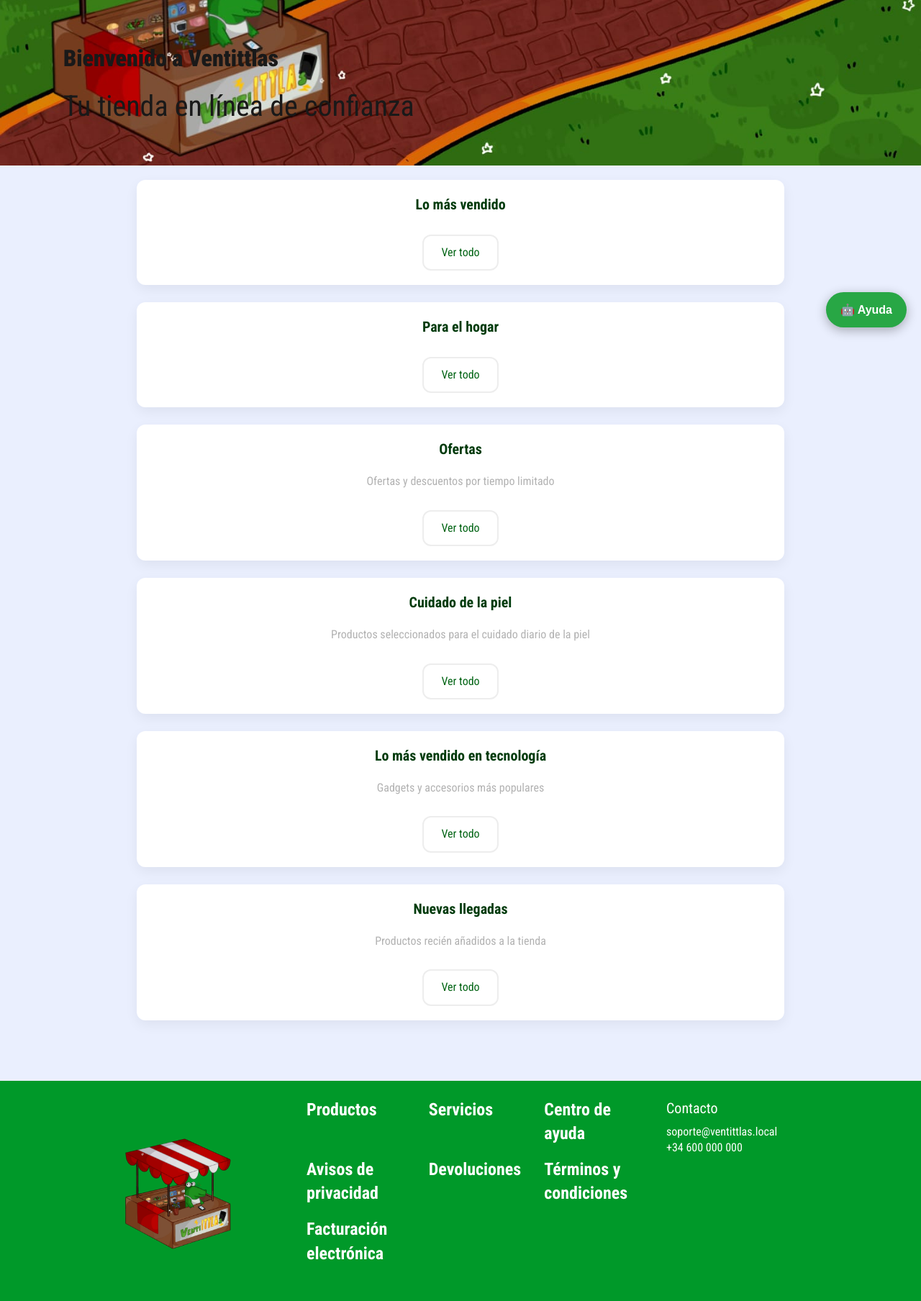
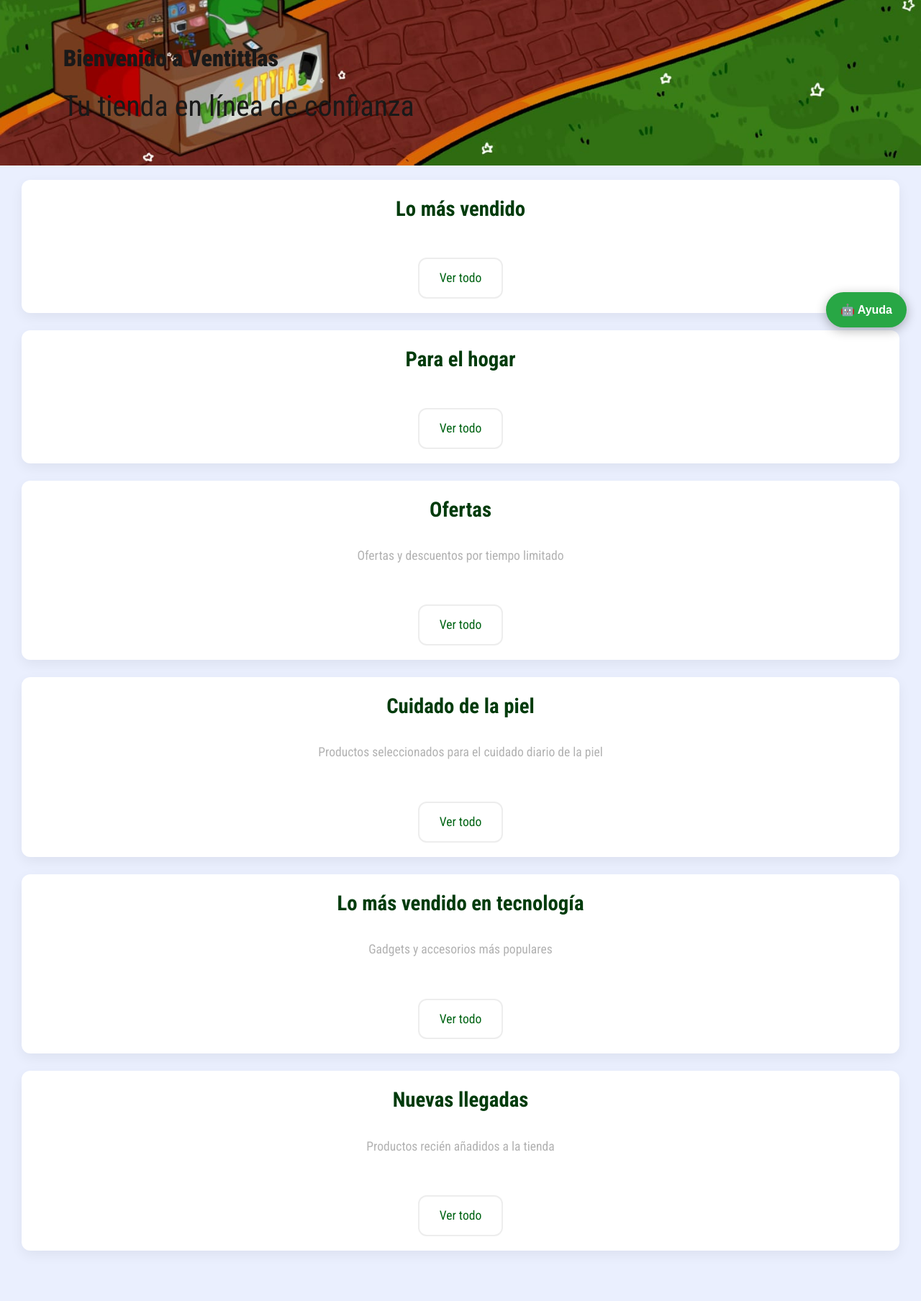
Before and after one commit to RogerRh-23/Ventittlas, a PHP site: page / in a window 1280 px wide. Shown: the part 325-2133 px from the top of the page at 72% size. Run offline with PHP 8.4, Linux system fonts and the light colour scheme; data that the repository does not hold is empty.

Commit message:
modified scss/components/_header.scss

```diff
--- a/index.html
+++ b/index.html
@@ -22,37 +22,37 @@
     <main class="site-main">
         <section class="featured-products">
             <h2>Lo más vendido</h2>
-            <div class="products-grid" data-products data-filter="best_seller" data-limit="6"></div>
+            <div class="products-grid" data-products data-filter="best_seller" data-limit="12"></div>
         </section>
 
         <section class="featured-products">
             <h2>Para el hogar</h2>
-            <div class="products-grid" data-products data-department="hogar" data-limit="6"></div>
+            <div class="products-grid" data-products data-department="hogar" data-limit="10"></div>
         </section>
 
         <section class="featured-products">
             <h2>Ofertas</h2>
             <p class="section-sub">Ofertas y descuentos por tiempo limitado</p>
-            <div class="products-grid" data-products data-filter="on_sale" data-limit="8"></div>
+            <div class="products-grid" data-products data-filter="on_sale" data-limit="16"></div>
         </section>
 
         <section class="featured-products">
             <h2>Cuidado de la piel</h2>
             <p class="section-sub">Productos seleccionados para el cuidado diario de la piel</p>
-            <div class="products-grid" data-products data-department="cuidado_piel" data-limit="6"></div>
+            <div class="products-grid" data-products data-department="cuidado_piel" data-limit="10"></div>
         </section>
 
         <section class="featured-products">
             <h2>Lo más vendido en tecnología</h2>
             <p class="section-sub">Gadgets y accesorios más populares</p>
             <div class="products-grid" data-products data-department="electronica" data-filter="best_seller"
-                data-limit="6"></div>
+                data-limit="12"></div>
         </section>
 
         <section class="featured-products">
             <h2>Nuevas llegadas</h2>
             <p class="section-sub">Productos recién añadidos a la tienda</p>
-            <div class="products-grid" data-products data-filter="new" data-limit="6"></div>
+            <div class="products-grid" data-products data-filter="new" data-limit="12"></div>
         </section>
     </main>
     <!-- include product card template so JS can clone it on the homepage -->
--- a/scss/_variables.scss
+++ b/scss/_variables.scss
@@ -39,6 +39,13 @@
 $product-card-max-width: 250px;
 $products-grid-gap: 16px;
 
+// Límites de productos para secciones destacadas
+$featured-products-mobile: 4;
+$featured-products-tablet: 6;
+$featured-products-desktop: 8;
+$featured-products-desktop-lg: 10;
+$featured-products-xl: 12;
+
 // Sidebar styles
 $app-sidebar-width: 72px;
 $app-sidebar-width-collapsed: 56px;
--- a/scss/pages/_home.scss
+++ b/scss/pages/_home.scss
@@ -0,0 +1,76 @@
+// Estilos para la página principal (index.html)
+
+// Expandir secciones de productos destacados
+.featured-products {
+    // Override del ancho limitado del section genérico
+    max-width: none !important;
+    width: 100% !important;
+
+    // Anchos responsivos progresivos
+    @include breakpoint('tablet') {
+        max-width: 1200px !important;
+        margin-left: auto;
+        margin-right: auto;
+    }
+
+    @include breakpoint('desktop') {
+        max-width: 1400px !important;
+    }
+
+    @include breakpoint('desktop-lg') {
+        max-width: 1600px !important;
+    }
+
+    @include breakpoint('desktop-xl') {
+        max-width: 1800px !important;
+    }
+
+    // Ultra wide screens
+    @media (min-width: 2200px) {
+        max-width: 2000px !important;
+    }
+}
+
+// Mejorar el espaciado del contenedor principal en index
+.site-header + .site-main {
+    padding-left: 10px;
+    padding-right: 10px;
+
+    @include breakpoint('tablet') {
+        padding-left: 20px;
+        padding-right: 20px;
+    }
+
+    @include breakpoint('desktop') {
+        padding-left: 30px;
+        padding-right: 30px;
+    }
+}
+
+// Títulos de sección más prominentes
+.featured-products h2 {
+    text-align: center;
+    margin-bottom: 1.5rem;
+
+    @include breakpoint('desktop') {
+        font-size: 1.8rem;
+        margin-bottom: 2rem;
+    }
+
+    @include breakpoint('desktop-lg') {
+        font-size: 2rem;
+        margin-bottom: 2.5rem;
+    }
+}
+
+// Subtítulos de sección
+.featured-products .section-sub {
+    text-align: center;
+    max-width: 600px;
+    margin: 0 auto 2rem auto;
+
+    @include breakpoint('desktop') {
+        font-size: 1.1rem;
+        margin-bottom: 2.5rem;
+    }
+}
--- a/scss/pages/_products.scss
+++ b/scss/pages/_products.scss
@@ -63,7 +63,7 @@
         grid-template-columns: repeat(7, 1fr);
     }
 
-    // Desktop XL: 8-10 columns depending on available space
+    // Desktop XL: 8 columns
     @include breakpoint('desktop-xl') {
         grid-template-columns: repeat(8, 1fr);
     }
@@ -75,6 +75,26 @@
 
     // 4K screens: 12 columns
     @media (min-width: 2800px) {
+        grid-template-columns: repeat(12, 1fr);
+    }
+}
+
+// Grilla específica para la página principal con más productos por sección
+.featured-products .products-grid {
+    // En la página principal, mostrar más productos por defecto
+    @include breakpoint('desktop') {
+        grid-template-columns: repeat(6, 1fr);
+    }
+
+    @include breakpoint('desktop-lg') {
+        grid-template-columns: repeat(8, 1fr);
+    }
+
+    @include breakpoint('desktop-xl') {
+        grid-template-columns: repeat(10, 1fr);
+    }
+
+    @media (min-width: 2200px) {
         grid-template-columns: repeat(12, 1fr);
     }
 }
@@ -473,3 +493,19 @@
         font-size: 0.85rem;
     }
 }
+
+// Botón "Ver todo" mejorado para secciones destacadas
+.featured-products .section-cta {
+    margin-top: 2rem;
+
+    @include breakpoint('desktop') {
+        margin-top: 2.5rem;
+    }
+
+    .btn {
+        @include breakpoint('desktop') {
+            padding: 14px 28px;
+            font-size: 1.1rem;
+        }
+    }
+}
--- a/styles/main.css
+++ b/styles/main.css
@@ -943,6 +943,84 @@
   padding: 32px 0;
 }
 
+.featured-products {
+  max-width: none !important;
+  width: 100% !important;
+}
+@media (min-width: 768px) {
+  .featured-products {
+    max-width: 1200px !important;
+    margin-left: auto;
+    margin-right: auto;
+  }
+}
+@media (min-width: 1200px) {
+  .featured-products {
+    max-width: 1400px !important;
+  }
+}
+@media (min-width: 1440px) {
+  .featured-products {
+    max-width: 1600px !important;
+  }
+}
+@media (min-width: 1920px) {
+  .featured-products {
+    max-width: 1800px !important;
+  }
+}
+@media (min-width: 2200px) {
+  .featured-products {
+    max-width: 2000px !important;
+  }
+}
+
+.site-header + .site-main {
+  padding-left: 10px;
+  padding-right: 10px;
+}
+@media (min-width: 768px) {
+  .site-header + .site-main {
+    padding-left: 20px;
+    padding-right: 20px;
+  }
+}
+@media (min-width: 1200px) {
+  .site-header + .site-main {
+    padding-left: 30px;
+    padding-right: 30px;
+  }
+}
+
+.featured-products h2 {
+  text-align: center;
+  margin-bottom: 1.5rem;
+}
+@media (min-width: 1200px) {
+  .featured-products h2 {
+    font-size: 1.8rem;
+    margin-bottom: 2rem;
+  }
+}
+@media (min-width: 1440px) {
+  .featured-products h2 {
+    font-size: 2rem;
+    margin-bottom: 2.5rem;
+  }
+}
+
+.featured-products .section-sub {
+  text-align: center;
+  max-width: 600px;
+  margin: 0 auto 2rem auto;
+}
+@media (min-width: 1200px) {
+  .featured-products .section-sub {
+    font-size: 1.1rem;
+    margin-bottom: 2.5rem;
+  }
+}
+
 #inventory-container {
   font-family: "Roboto Condensed", system-ui, -apple-system, "Segoe UI", Arial, sans-serif;
   color: #191919;
@@ -1319,6 +1397,27 @@
   }
 }
 
+@media (min-width: 1200px) {
+  .featured-products .products-grid {
+    grid-template-columns: repeat(6, 1fr);
+  }
+}
+@media (min-width: 1440px) {
+  .featured-products .products-grid {
+    grid-template-columns: repeat(8, 1fr);
+  }
+}
+@media (min-width: 1920px) {
+  .featured-products .products-grid {
+    grid-template-columns: repeat(10, 1fr);
+  }
+}
+@media (min-width: 2200px) {
+  .featured-products .products-grid {
+    grid-template-columns: repeat(12, 1fr);
+  }
+}
+
 .product-card {
   background: #fff;
   border: 1px solid rgba(0, 0, 0, 0.06);
@@ -1723,6 +1822,21 @@
     font-size: 0.85rem;
   }
 }
+.featured-products .section-cta {
+  margin-top: 2rem;
+}
+@media (min-width: 1200px) {
+  .featured-products .section-cta {
+    margin-top: 2.5rem;
+  }
+}
+@media (min-width: 1200px) {
+  .featured-products .section-cta .btn {
+    padding: 14px 28px;
+    font-size: 1.1rem;
+  }
+}
+
 .container {
   max-width: 1100px;
   margin: 2.5rem auto;
```
Also changed, not shown: 1 other file.
